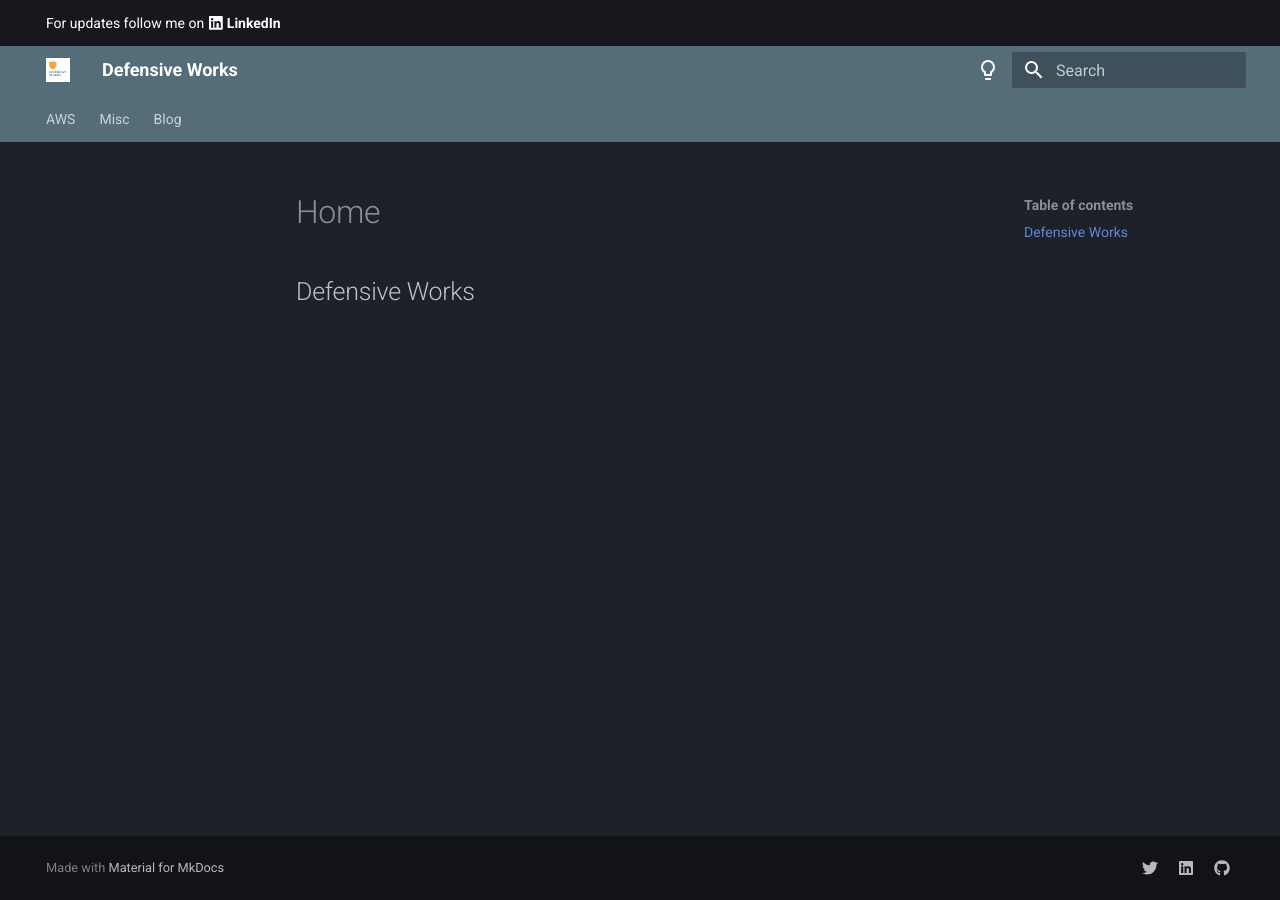
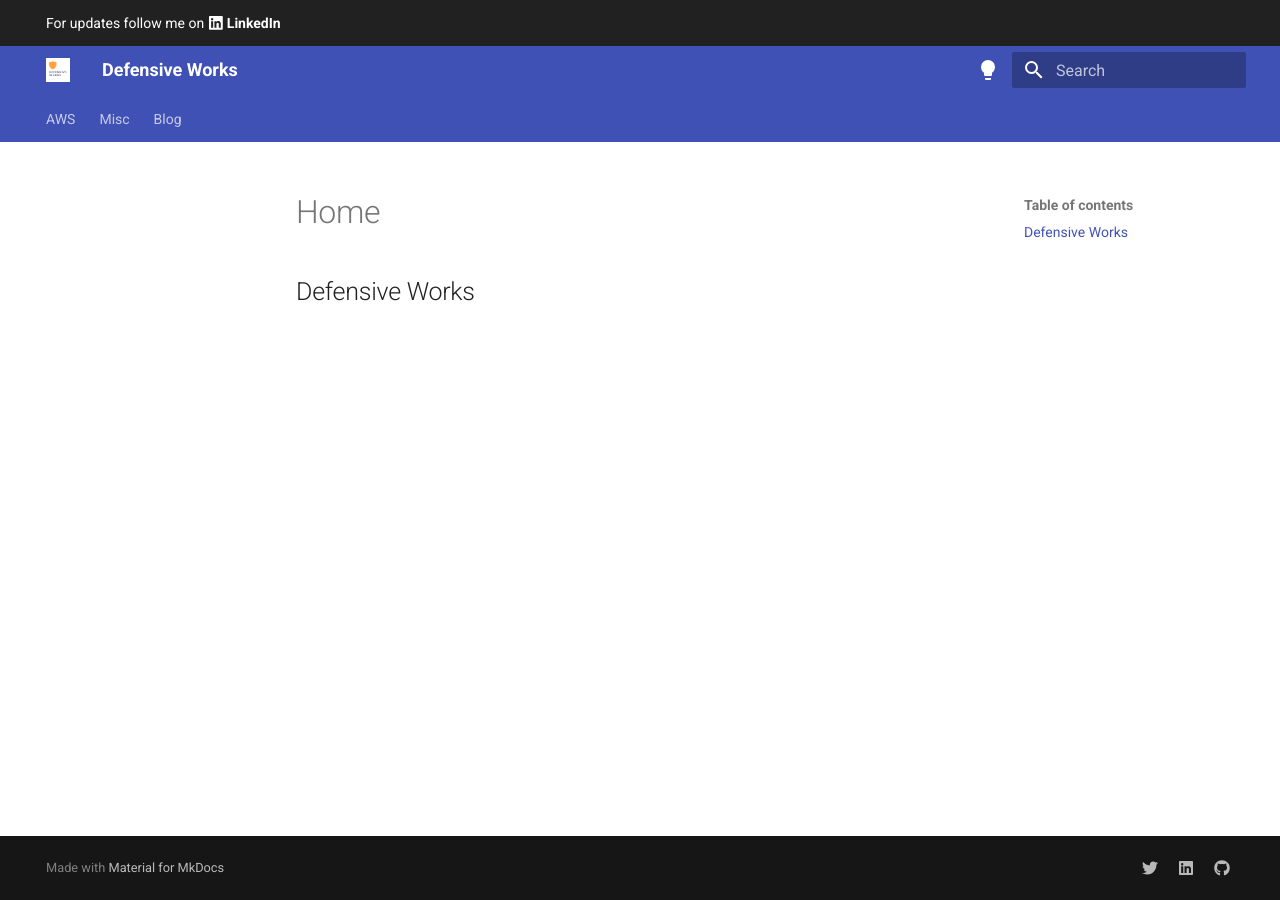
Before and after one commit to raajheshkannaa/defensive.works, an MkDocs documentation site: the page built from content/index.md, in a window 1280 px wide. Built offline with MkDocs 1.6.1 and Material for MkDocs 9.7.7, drawn with Linux system fonts in a browser that asks for light colours.

Commit message:
default palette

```diff
--- a/mkdocs.yml
+++ b/mkdocs.yml
@@ -19,16 +19,16 @@ theme:
     - navigation.tabs
     - navigation.indexes
   palette:
+    - scheme: default
+      primary: indigo
+      toggle:
+        icon: material/lightbulb
+        name: Switch to Light Mode
     - scheme: slate
       primary: blue grey
       toggle:
         icon: material/lightbulb-outline
         name: Switch to Dark Mode
-    - scheme: default
-      primary: indigo
-      toggle:
-        icon: material/lightbulb
-        name: Switch to Light Mode
 
 markdown_extensions:
   - meta
```
